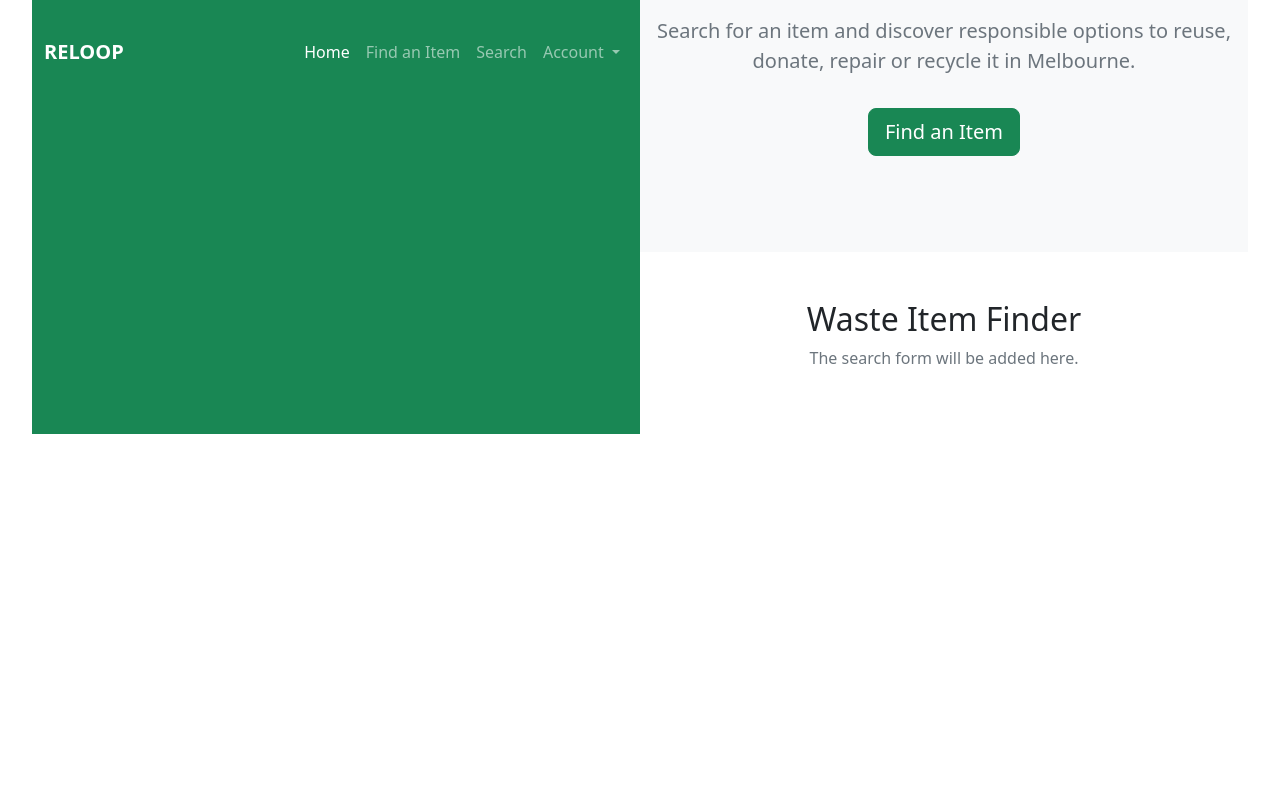
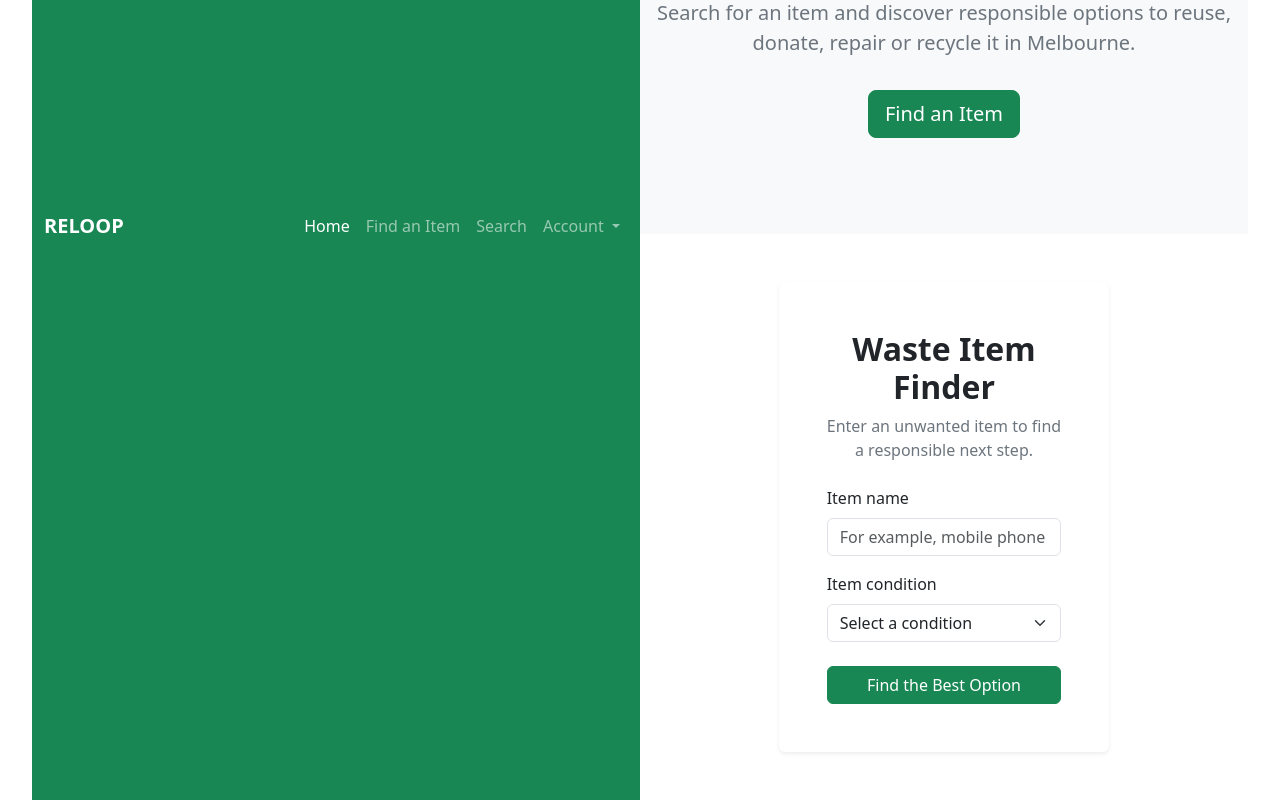
Before and after one commit to jxii0004-png/FIT5032-RELOOP, a Vue app: page / in a window 1280 px wide. Shown: the part 348-1148 px from the top of the page. Before the commit the page ends 800 px from the top, so only its background shows below. Built offline with nearby package versions, Linux system fonts and the light colour scheme.

Commit message:
Add waste finder form validation

```diff
--- a/src/App.vue
+++ b/src/App.vue
@@ -1,5 +1,6 @@
 <script setup>
 import AppNavbar from "./components/AppNavbar.vue";
+import WasteFinder from "./components/WasteFinder.vue";
 </script>
 
 <template>
@@ -21,9 +22,6 @@ import AppNavbar from "./components/AppNavbar.vue";
       </div>
     </section>
 
-    <section id="finder" class="container py-5">
-      <h2 class="text-center">Waste Item Finder</h2>
-      <p class="text-center text-secondary">The search form will be added here.</p>
-    </section>
+    <WasteFinder />
   </main>
 </template>
--- /dev/null
+++ b/src/components/WasteFinder.vue
@@ -0,0 +1,104 @@
+<script setup>
+import { reactive, ref } from "vue";
+
+const itemName = ref("");
+const condition = ref("");
+const submitted = ref(false);
+
+const errors = reactive({
+  itemName: "",
+  condition: "",
+});
+
+function validateForm() {
+  errors.itemName = "";
+  errors.condition = "";
+  submitted.value = false;
+
+  const cleanedItemName = itemName.value.trim();
+
+  if (!cleanedItemName) {
+    errors.itemName = "Item name is required.";
+  } else if (!/[a-zA-Z0-9]/.test(cleanedItemName)) {
+    errors.itemName = "Item name must contain a letter or number.";
+  } else if (cleanedItemName.length > 50) {
+    errors.itemName = "Item name must not exceed 50 characters.";
+  }
+
+  if (!condition.value) {
+    errors.condition = "Please select the condition of the item.";
+  }
+
+  if (!errors.itemName && !errors.condition) {
+    submitted.value = true;
+  }
+}
+</script>
+
+<template>
+  <section id="finder" class="container py-5">
+    <div class="row justify-content-center">
+      <div class="col-12 col-md-9 col-lg-7">
+        <div class="card border-0 shadow-sm">
+          <div class="card-body p-4 p-md-5">
+            <h2 class="text-center fw-bold">Waste Item Finder</h2>
+
+            <p class="text-center text-secondary mb-4">
+              Enter an unwanted item to find a responsible next step.
+            </p>
+
+            <form novalidate @submit.prevent="validateForm">
+              <div class="mb-3">
+                <label for="itemName" class="form-label"> Item name </label>
+
+                <input
+                  id="itemName"
+                  v-model="itemName"
+                  type="text"
+                  maxlength="50"
+                  class="form-control"
+                  :class="{ 'is-invalid': errors.itemName }"
+                  placeholder="For example, mobile phone"
+                  @input="errors.itemName = ''"
+                />
+
+                <div class="invalid-feedback">
+                  {{ errors.itemName }}
+                </div>
+              </div>
+
+              <div class="mb-4">
+                <label for="condition" class="form-label"> Item condition </label>
+
+                <select
+                  id="condition"
+                  v-model="condition"
+                  class="form-select"
+                  :class="{ 'is-invalid': errors.condition }"
+                  @change="errors.condition = ''"
+                >
+                  <option value="" disabled>Select a condition</option>
+                  <option value="working">Working</option>
+                  <option value="repairable">Repairable</option>
+                  <option value="broken">Broken</option>
+                </select>
+
+                <div class="invalid-feedback">
+                  {{ errors.condition }}
+                </div>
+              </div>
+
+              <button type="submit" class="btn btn-success w-100">Find the Best Option</button>
+            </form>
+
+            <div v-if="submitted" class="alert alert-success mt-4 mb-0" role="alert">
+              Form submitted successfully for
+              <strong>{{ itemName }}</strong
+              >.
+            </div>
+          </div>
+        </div>
+      </div>
+    </div>
+  </section>
+</template>
```
